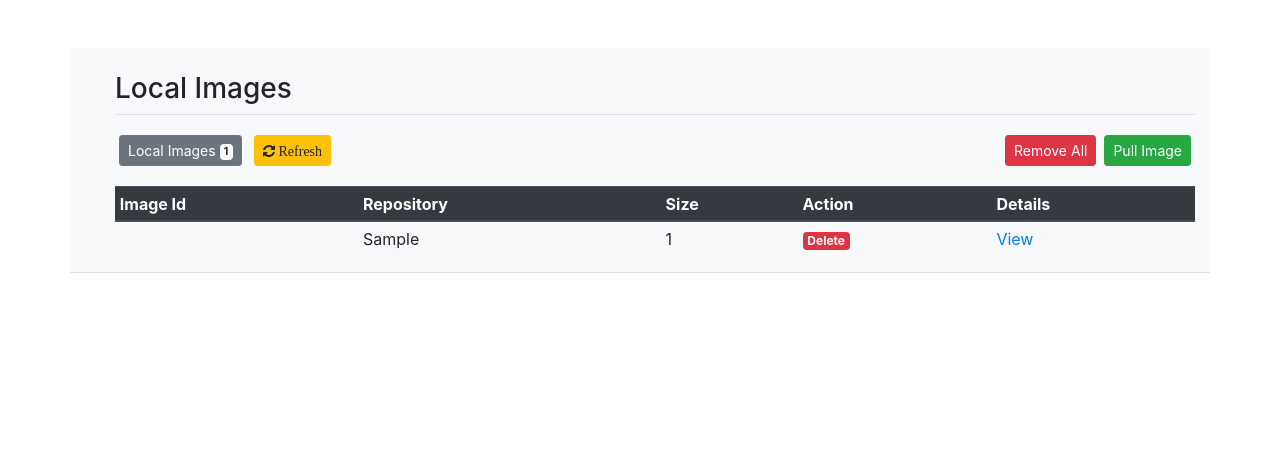
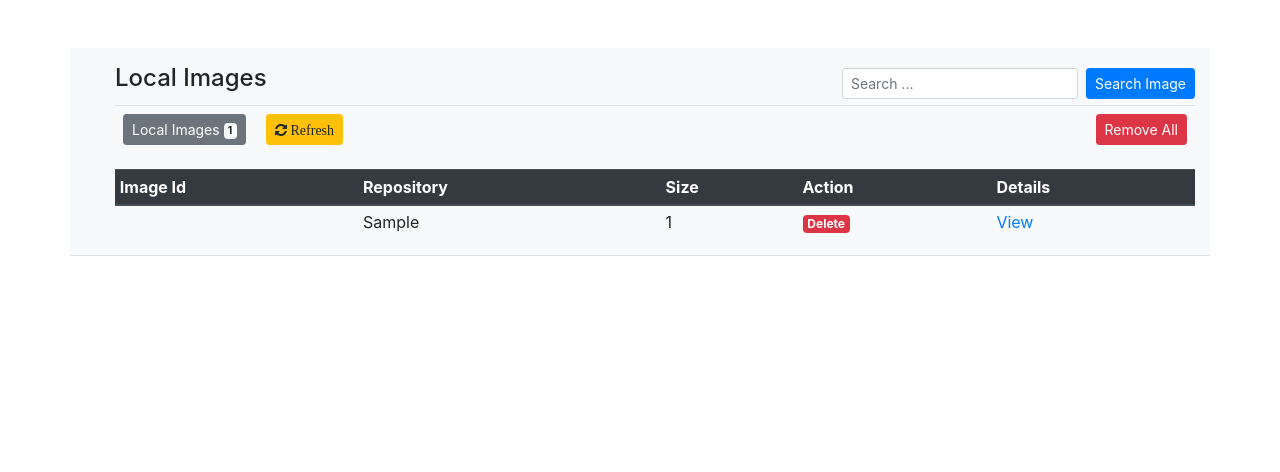
Before and after one commit to ppokhriyal/Flask-Docker-WebEngine, a Flask app: template dockerwebengine/templates/local_image.html in a window 1280 px wide. Shown: the top 472 px of the page. Run offline with Flask 2, Linux system fonts and the light colour scheme; the template is opened without the code that fills it: most values are stand-ins (such as "Sample title", 1, 10 or a date in 2020); parts of the project's set-up code (start-up, migrations or seed data) failed here and were passed over; some libraries are stand-ins or nearby versions.

Commit message:
Flask Docker Web Engine

```diff
--- a/dockerwebengine/forms.py
+++ b/dockerwebengine/forms.py
@@ -6,3 +6,7 @@
 	username = StringField('Username',validators=[DataRequired()])
 	password = PasswordField('Password',validators=[DataRequired()])
 	submit = SubmitField('Login')
+
+class SearchImageForm(FlaskForm):
+	search = StringField('Search',validators=[DataRequired])
+	submit = SubmitField('Search')
--- a/dockerwebengine/templates/dashboard.html
+++ b/dockerwebengine/templates/dashboard.html
@@ -1,6 +1,6 @@
 {% extends 'layout.html' %}
 {% block content %}
-	<h3 class="mt-2">Dashboard</h3>
+	<h4 class="mt-2">Dashboard</h4>
 	<div class="border-top pt-3"></div>
 	<div class="card mt-3 mb-3">
                 <h6 class="card-header font-weight-bold text-primary">Docker Engine - Community</h6>
--- a/dockerwebengine/templates/local_image.html
+++ b/dockerwebengine/templates/local_image.html
@@ -1,13 +1,26 @@
 {% extends 'layout.html' %}
 {% block content %}
-	<h3 class="mt-2">Local Images</h3>
-	<div class="border-top pt-3"></div>
+	<div class="row">
+
+    <div class="col">
+      <h4>Local Images</h4>
+    </div>
+    <div class="col">
+      <form class="form-inline float-right" method="POST" action="http://localhost:5000/pull_image">
+
+        <div class="form-group">
+           <input type="text" name="searchimage" class=" form-control form-control-sm mt-1" id="inputPassword2" placeholder="Search ...">
+         </div>
+         <button type="submit" class="btn btn-primary btn-sm mt-1 ml-2 ">Search Image</button>
+      </form>
+    </div>
+  </div>
+	<div class="border-bottom mt-1"></div>
 	<div class="row">
 		<div class="col">
-			<button type="button" class="btn btn-sm btn-success float-right  m-1">Pull Image</button>
-			<button type="button" class="btn btn-sm btn-danger float-right m-1">Remove All</button>
-			<button type="button" class="btn btn-sm btn-secondary  m-1">Local Images <span class="badge badge-light imgcount">{{infodict.get('image_count')}}</span></button>
-			<button type="button" class="btn btn-warning btn-sm m-1"><span class="fa fa-refresh ml-auto" aria-hidden="true"> Refresh</button>
+			<button type="button" class="btn btn-sm btn-danger float-right m-2">Remove All</button>
+			<button type="button" class="btn btn-sm btn-secondary  m-2">Local Images <span class="badge badge-light imgcount">{{infodict.get('image_count')}}</span></button>
+			<button type="button" class="btn btn-warning btn-sm m-2"><span class="fa fa-refresh ml-auto" aria-hidden="true"> Refresh</button>
 
 		</div>
 	</div>
```
Also changed, not shown: dockerwebengine/routes.py (+11 -6 lines), dockerwebengine/static/docker.js (+25 -5 lines), dockerwebengine/templates/pull_image.html (added, +12 -0 lines).
